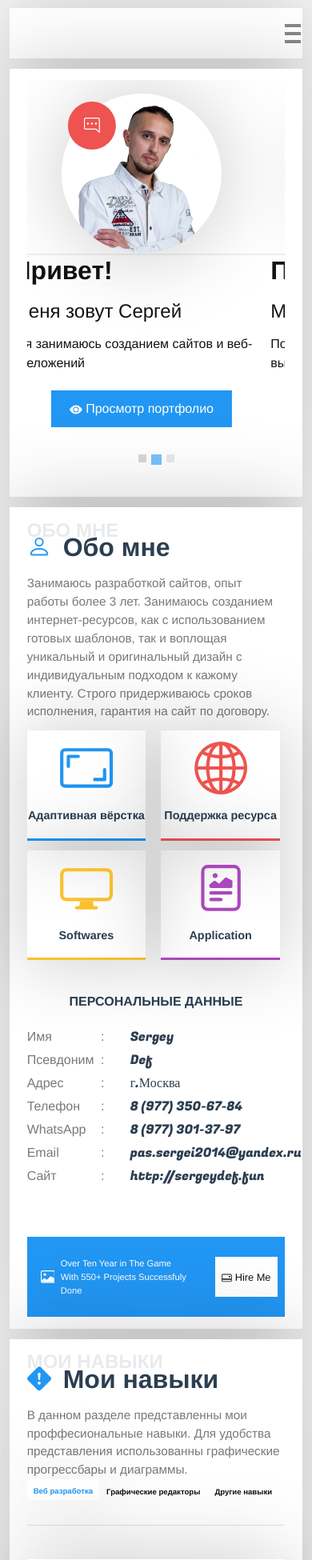
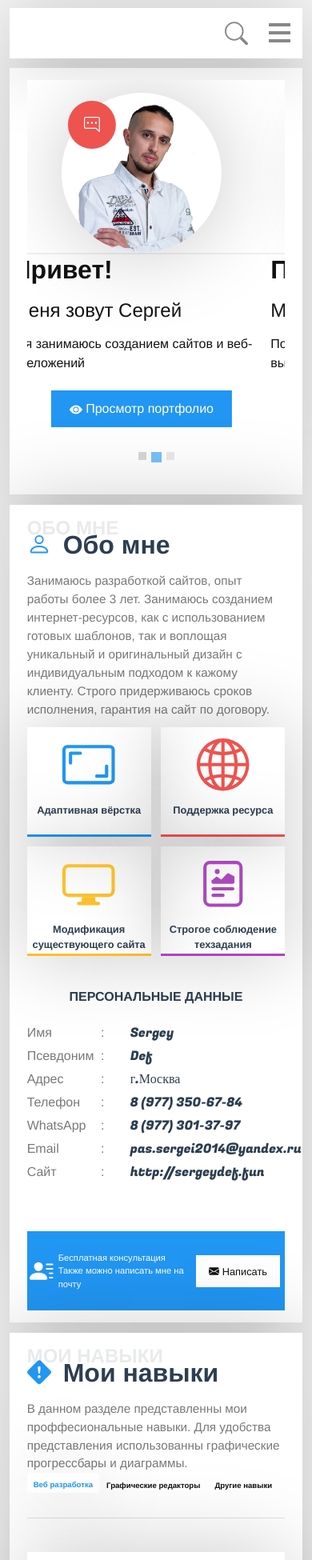
Before and after one commit to SergeyDef/my-site, a Vue app: page / in a window 390 px wide. Shown: the top 1950 px of the page at 80% size. Built offline with nearby package versions, Linux system fonts and the light colour scheme.

Commit message:
client(ref)

```diff
--- a/src/components/AboutMeSection.vue
+++ b/src/components/AboutMeSection.vue
@@ -50,7 +50,7 @@
             </div>
             <div class="scheme__indicator"></div>
           </div>
-          <div class="scheme__text"><span>Softwares</span></div>
+          <div class="scheme__text"><span>Модификация </span><span>существующего сайта</span></div>
         </div>
         <div class="scheme__block application">
           <div class="scheme__wrapper">
@@ -62,7 +62,7 @@
             </div>
             <div class="scheme__indicator"></div>
           </div>
-          <div class="scheme__text"><span>Application</span></div>
+          <div class="scheme__text"><span>Строгое соблюдение </span><span>техзадания</span></div>
         </div>
       </div>
       <div class="data">
@@ -94,24 +94,21 @@
     <div class="aboutMe__emaill emaill">
       <div class="emaill__info">
         <div class="emaill__img">
-          <svg width="1em" height="1em" viewBox="0 0 16 16" class="bi bi-image emaill__icon" fill="currentColor" xmlns="http://www.w3.org/2000/svg">
-            <path fill-rule="evenodd" d="M14.002 2h-12a1 1 0 0 0-1 1v10a1 1 0 0 0 1 1h12a1 1 0 0 0 1-1V3a1 1 0 0 0-1-1zm-12-1a2 2 0 0 0-2 2v10a2 2 0 0 0 2 2h12a2 2 0 0 0 2-2V3a2 2 0 0 0-2-2h-12z"/>
-            <path d="M10.648 7.646a.5.5 0 0 1 .577-.093L15.002 9.5V14h-14v-2l2.646-2.354a.5.5 0 0 1 .63-.062l2.66 1.773 3.71-3.71z"/>
-            <path fill-rule="evenodd" d="M4.502 7a1.5 1.5 0 1 0 0-3 1.5 1.5 0 0 0 0 3z"/>
+          <svg width="1em" height="1em" viewBox="0 0 16 16" class="bi bi-person-lines-fill emaill__icon" fill="currentColor" xmlns="http://www.w3.org/2000/svg">
+            <path fill-rule="evenodd" d="M1 14s-1 0-1-1 1-4 6-4 6 3 6 4-1 1-1 1H1zm5-6a3 3 0 1 0 0-6 3 3 0 0 0 0 6zm7 1.5a.5.5 0 0 1 .5-.5h2a.5.5 0 0 1 0 1h-2a.5.5 0 0 1-.5-.5zm-2-3a.5.5 0 0 1 .5-.5h4a.5.5 0 0 1 0 1h-4a.5.5 0 0 1-.5-.5zm0-3a.5.5 0 0 1 .5-.5h4a.5.5 0 0 1 0 1h-4a.5.5 0 0 1-.5-.5zm2 9a.5.5 0 0 1 .5-.5h2a.5.5 0 0 1 0 1h-2a.5.5 0 0 1-.5-.5z"/>
           </svg>
         </div>
         <div class="emaill__text">
-          <span>Over Ten Year in The Game</span>
-          <span>With 550+ Projects Successfuly Done</span>
+          <span>Бесплатная консультация</span>
+          <span>Также можно написать мне на почту</span>
         </div>
       </div>
       <div class="emaill__button">
         <button type="button" class="btn">
-          <svg width="1em" height="1em" viewBox="0 0 16 16" class="bi bi-credit-card-2-back" fill="currentColor" xmlns="http://www.w3.org/2000/svg">
-            <path fill-rule="evenodd" d="M14 3H2a1 1 0 0 0-1 1v8a1 1 0 0 0 1 1h12a1 1 0 0 0 1-1V4a1 1 0 0 0-1-1zM2 2a2 2 0 0 0-2 2v8a2 2 0 0 0 2 2h12a2 2 0 0 0 2-2V4a2 2 0 0 0-2-2H2z"/>
-            <path d="M11 5.5a.5.5 0 0 1 .5-.5h2a.5.5 0 0 1 .5.5v1a.5.5 0 0 1-.5.5h-2a.5.5 0 0 1-.5-.5v-1zM1 9h14v2H1V9z"/>
+          <svg width="1em" height="1em" viewBox="0 0 16 16" class="bi bi-envelope-fill" fill="currentColor" xmlns="http://www.w3.org/2000/svg">
+            <path fill-rule="evenodd" d="M.05 3.555A2 2 0 0 1 2 2h12a2 2 0 0 1 1.95 1.555L8 8.414.05 3.555zM0 4.697v7.104l5.803-3.558L0 4.697zM6.761 8.83l-6.57 4.027A2 2 0 0 0 2 14h12a2 2 0 0 0 1.808-1.144l-6.57-4.027L8 9.586l-1.239-.757zm3.436-.586L16 11.801V4.697l-5.803 3.546z"/>
           </svg>
-      Hire Me</button>
+      Написать</button>
       </div>
     </div>
   </section>
@@ -369,7 +366,7 @@ export default {
 
         }
         .scheme__text>span{
-          font-size: 1.5rem;
+          font-size: 1rem;
         }
         .scheme__img{
 
@@ -418,6 +415,9 @@ export default {
         width: 60%;
         height: 50%;
       }
+      .emaill__button>button>svg{
+        height: auto;
+      }
     }
   }
   @media (max-width: 667px){
@@ -463,6 +463,8 @@ export default {
         }
         .scheme__text{
           text-align: center;
+          display: flex;
+          flex-direction: column;
         }
         .scheme__text>span{
           font-size: 0.9rem;
@@ -500,6 +502,106 @@ export default {
       .aboutMe__emaill{
       }
       .emaill__info{
+        padding: 0;
+      }
+      .emaill__img{
+        width: 18%;
+      }
+      .emaill__icon{
+        width: 80%;
+      }
+      .emaill__text{
+        width: 80%;
+      }
+      .emaill__text>span{
+        font-size: 0.7rem;
+      }
+      .emaill__button{
+        width: 40%;
+      }
+      .emaill__button>button{
+        width: 90%;
+        height: 40%;
+        font-size: 0.8rem;
+      }
+      .emaill__button>button>svg{
+        height: 90%;
+        vertical-align: text-bottom;
+      }
+    }
+  }
+  @media (max-width: 400px){
+      .aboutMe{
+
+       .aboutMe__substrate{
+
+       }
+       .aboutMe__substrate>h6{
+       }
+       .info{
+      }
+      .aboutMe__data{
+      }
+      .scheme{
+
+        .scheme__block{
+          width: 48%;
+          height: 46%;
+        }
+        .design{
+          margin-right: 2%;
+          .design__icon{
+          }
+        }
+        .websites{
+          margin-left: 2%;
+          .websites__icon{
+          }
+        }
+        .softwares{
+          margin-right: 2%;
+          .softwares__icon{
+          }
+        }
+        .application{
+          margin-left: 2%;
+          .application__icon{
+          }
+        }
+        .scheme__wrapper{
+        }
+        .scheme__text{
+        }
+        .scheme__text>span{
+          font-size: 0.8rem;
+        }
+        .scheme__img{
+        }
+      }
+      .data{
+
+        .data__title{
+        }
+        .data__title>h5{
+        }
+        .data__block{
+        }
+        .data__wrapper-name{
+        }
+        .data__wrapper-info{
+        }
+        .data__wrapper>li{
+        }
+        .data__item{
+        }
+        .data__item>span{
+        }
+        .data__info{
+        }
+      }
+      .aboutMe__emaill{
+      }
+      .emaill__info{
       }
       .emaill__img{
       }
@@ -508,15 +610,11 @@ export default {
       .emaill__text{
       }
       .emaill__text>span{
-        font-size: 0.7rem;
       }
       .emaill__button{
       }
       .emaill__button>button{
-        width: 80%;
-        font-size: 0.8rem;
       }
     }
-
   }
 </style>
--- a/src/components/FooterSection.vue
+++ b/src/components/FooterSection.vue
@@ -4,7 +4,7 @@
      <div class="footer__text">
        <p>2020 автор <a href="">Sergey Def</a></p>
      </div>
-     <div class="footer__link"><a href="">
+     <div class="footer__link"><a href="#upward">
        <svg width="1em" height="1em" viewBox="0 0 16 16" class="bi bi-chevron-double-up" fill="currentColor" xmlns="http://www.w3.org/2000/svg">
         <path fill-rule="evenodd" d="M7.646 2.646a.5.5 0 0 1 .708 0l6 6a.5.5 0 0 1-.708.708L8 3.707 2.354 9.354a.5.5 0 1 1-.708-.708l6-6z"/>
         <path fill-rule="evenodd" d="M7.646 6.646a.5.5 0 0 1 .708 0l6 6a.5.5 0 0 1-.708.708L8 7.707l-5.646 5.647a.5.5 0 0 1-.708-.708l6-6z"/>
--- a/src/components/MenuHeader.vue
+++ b/src/components/MenuHeader.vue
@@ -1,5 +1,6 @@
 <template>
   <header class="header">
+    <a name="upward"></a>
     <nav class="menu">
       <ul class="menu__wrapper">
         <li class="menu__item button-activ">
@@ -31,15 +32,17 @@
         </li>
       </ul>
     </nav>
-    <nav class="menu__adantiv" v-if="showMenu">
+    <nav class="menu__adantiv" v-if="showMenuAdantiv">
         <transition>
           <ul class="menu__wrapper">
             <li
             class="menu__item"
-            v-for="headerMenuList in headerMenuLists"><a v-bind:href="headerMenuList.href"><span>{{ headerMenuList.title }}</span></a></li>
-          </ul>
-        </transition>
-      </nav>
+            v-for="adantivMenuList in adantivMenuLists">
+            <a v-bind:href="adantivMenuList.href" @click="hideMenuList"><span>{{ adantivMenuList.title }}</span></a>
+          </li>
+        </ul>
+      </transition>
+    </nav>
     <div class="menu__block">
       <div class="search">
         <button type="button" class="btn search__button">
@@ -51,12 +54,12 @@
       </div>
       <div class="sandwich" id="sandwich">
         <transition>
-          <div class="sandwich__block" v-if="!showMenuIcon" @click="showAdantiv" key="menu">
+          <div class="sandwich__block" v-if="!showMenuSandwich" @click="showMenuList" key="menu">
             <span></span>
             <span></span>
             <span></span>
           </div>
-          <div class="sandwich__clear" v-else @click="hideAdantiv" key="clear"></div>
+          <div class="sandwich__clear" v-else @click="hideMenuList" key="clear"></div>
         </transition>
       </div>
     </div>
@@ -82,11 +85,19 @@ export default {
       {id: 8, title: 'Новости', href: '#news'},
       {id: 9, title: 'Обратная связь', href: '#feedback'},
       ],
-      showMenu: false,
-      showMenuIcon: false,
+      showMenuAdantiv: false,
+      showMenuSandwich: false,
     };
   },
   methods: {
+    showMenuList: function () {
+      this.showMenuAdantiv = true;
+      this.showMenuSandwich = true;
+    },
+    hideMenuList: function () {
+      this.showMenuAdantiv = false;
+      this.showMenuSandwich = false;
+    }
   },
 }
 </script>
@@ -221,6 +232,37 @@ export default {
       justify-content: space-evenly;
       width: 12%;
     }
+    .menu__adantiv{
+      z-index: 9999;
+      background-color: #ffffff;
+      width: 100%;
+      height: 410px;
+      top: 10%;
+      right: 5%;
+      box-shadow:1px 1px 100px 1px rgba(0,0,0,0.21);
+      -webkit-box-shadow:1px 1px 100px 1px rgba(0,0,0,0.21);
+      -moz-box-shadow:1px 1px 100px 1px rgba(0,0,0,0.21);
+
+      .menu__item{
+        display: block;
+        width: 100%;
+        height: 45px;
+        display: flex;
+        border-bottom: 1px solid #000;
+      }
+      .menu__item>a{
+        margin: auto;
+        width: 100%;
+        color: #2c3e50;
+        font-size: 1rem;
+        font-weight: 700;
+        text-decoration: none;
+        text-transform: uppercase;
+      }
+      .menu__item:hover{
+        background-color: #F7F7F7;
+      }
+    }
     .search{
       width: 50%;
       height: 100%;
@@ -287,6 +329,55 @@ export default {
         }
       }
     .menu__block{
+      width: 30%;
+    }
+    .menu__adantiv{}
+    .search{
+
+      .search__button{
+
+      }
+      .search__button>svg{
+        width: 100%;
+        height: 100%;
+      }
+      .search__button:hover{
+      }
+    }
+    .sandwich{
+    }
+  }
+}
+@media (max-width: 667px){
+    .header{
+      height: 0.7%;
+      position: relative;
+
+      .menu{
+
+        .menu__wrapper{
+
+          .menu__item{
+          }
+          .menu__item:hover{
+          }
+          .menu__item>a{
+          }
+          .menu__item>a>span{
+          }
+        }
+      }
+    .menu__block{
+      width: 30%;
+    }
+    .menu__adantiv{
+
+      .menu__item{
+      }
+      .menu__item>a{
+      }
+      .menu__item:hover{
+      }
     }
     .search{
 
@@ -294,7 +385,8 @@ export default {
 
       }
       .search__button>svg{
-
+        width: 100%;
+        height: 100%;
       }
       .search__button:hover{
       }
--- a/src/components/SkillsSection.vue
+++ b/src/components/SkillsSection.vue
@@ -314,9 +314,14 @@ export default {
     	}
     	.language__text{
     		width: 50%;
+        display: flex;
         padding-right: 5%;
     		text-align: left;
     	}
+      .language__text>p{
+        margin: auto 0;
+        height: 60%;
+      }
     	.language__chart{
     		width: 50%;
     		display: flex;
@@ -524,6 +529,10 @@ export default {
           margin: auto;
           padding: 0;
         }
+        .language__text{
+          height: auto;
+          margin: 0;
+        }
         .language__chart{
           width: 90%;
           margin: auto;
@@ -549,4 +558,85 @@ export default {
       }
     }
   }
+   @media (max-width: 400px){
+      .skills{
+        .skills__substrate{
+        }
+        .skills__substrate>h6{
+        }
+        .menu{
+          .menu__wrapper{
+          }
+          .menu__item{
+          }
+          .menu__item:hover{
+
+          }
+          .menu__item>a{
+          }
+          .menu__item>a.active{
+          }
+        }
+        .skills__professional{
+        }
+        .professional{
+          .professional__title{
+          }
+          .professional__title>h5{
+          }
+          .professional__wrapper{
+          }
+          .professional__block{
+          }
+          .professional__item{
+          }
+          .professional__name{
+          }
+          .professional__name>span{
+          }
+          .professional__progress{
+          }
+          .green__line{
+          }
+          .bootstrap__line{
+          }
+          .red__line{
+          }
+          .blue__line{
+
+          }
+          .react__line{
+          }
+          .purple__line{
+          }
+          .graphic{
+           }
+        }
+         .language{
+
+          .language__title{
+          }
+          .language__title>h5{
+          }
+          .language__wrapper{
+          }
+          .language__text{
+            width: 100%;
+          }
+          .language__text{
+          }
+          .language__chart{
+            width: 100%;
+          }
+          .language__block{
+          }
+          .language__russian{
+          }
+          .language__english{
+          }
+          .language__german{
+          }
+        }
+      }
+   }
 </style>
```
Also changed, not shown: src/components/WorkSection.vue (+9 -9 lines).
